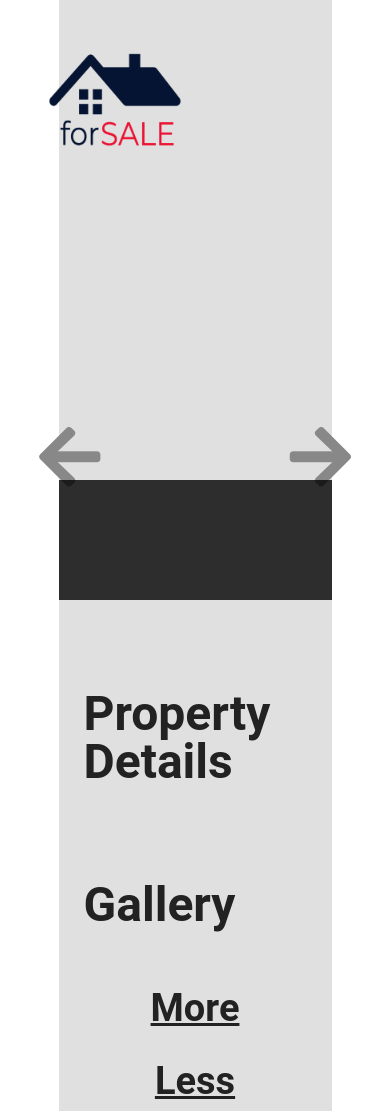
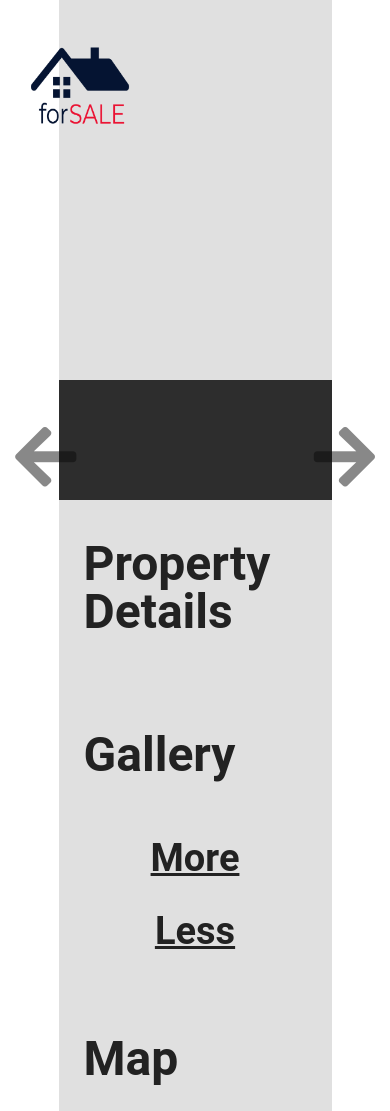
Before and after one commit to NikitaKorkuts/JS-Real-Estate-Site, a plain HTML site: page index.html in a window 390 px wide. Shown: the top 1111 px of the page. Drawn offline with nearby package versions, Linux system fonts and the light colour scheme; no server answers.

Commit message:
fixed mobile version

```diff
--- a/index.html
+++ b/index.html
@@ -57,9 +57,6 @@
 				<h1>Map</h1>
 				<iframe id="map" width="100%" height="700px" ></iframe>
 			</section>
-			<footer>
-				<p>Created by Nikita Korkuts with love from Saint-Petersburg</p>
-			</footer>
 		</main>
 
 	</div>
--- a/media/css/style.css
+++ b/media/css/style.css
@@ -153,7 +153,6 @@ main{
 	-ms-align-items: center;
 	align-items: center;
 
-
 	color: #fff;
 	font-weight: 100;
 }
@@ -294,3 +293,36 @@ footer p {
 	color: grey;
 	margin-left: 8px;
 }
+
+/* --- MEDIA QUERIES --- */
+
+@media (max-width: 1300px) {
+	.logo {
+		left: 5px;
+	}
+
+	.logo img {
+		width: 150px;
+		height: 150px;
+	}
+
+	.arrows:first-child{
+		left: 15px;
+	}
+
+	.arrows:nth-child(2){
+		right: 15px;
+	}
+}
+
+@media (max-width: 1120px) {
+	#main .image .image__text {
+		top: 380px;
+	}
+}
+
+@media (max-width: 1020px) {
+	#property_derails{
+	margin-top: -130px;
+}
+}
```
